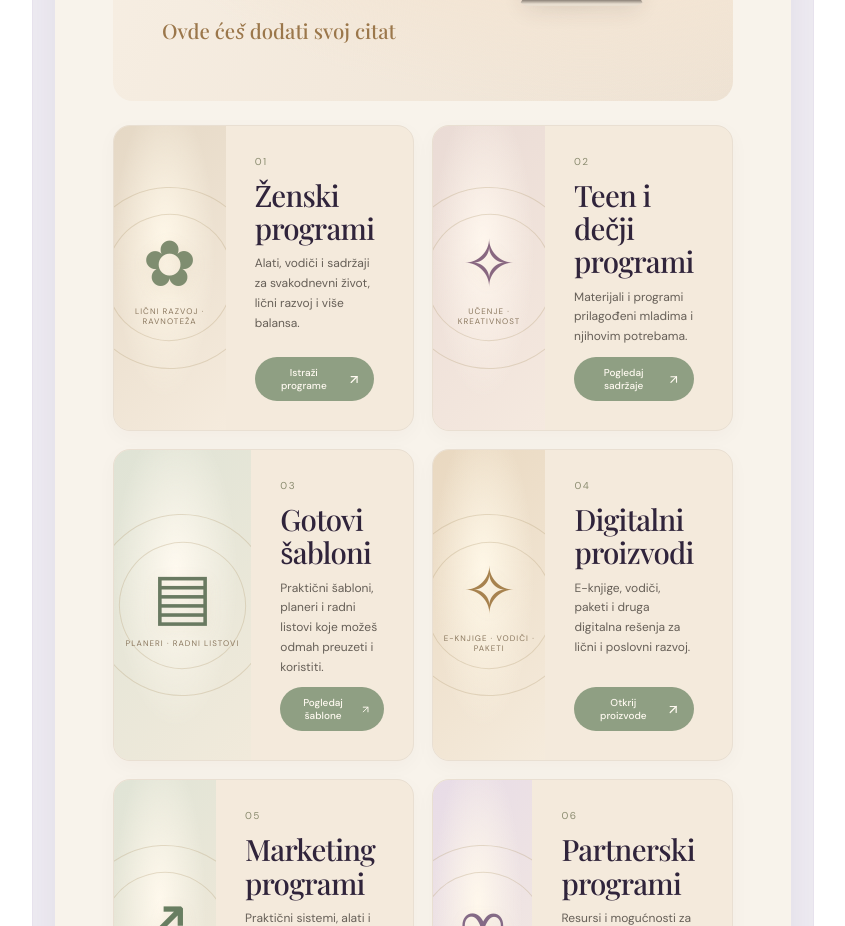
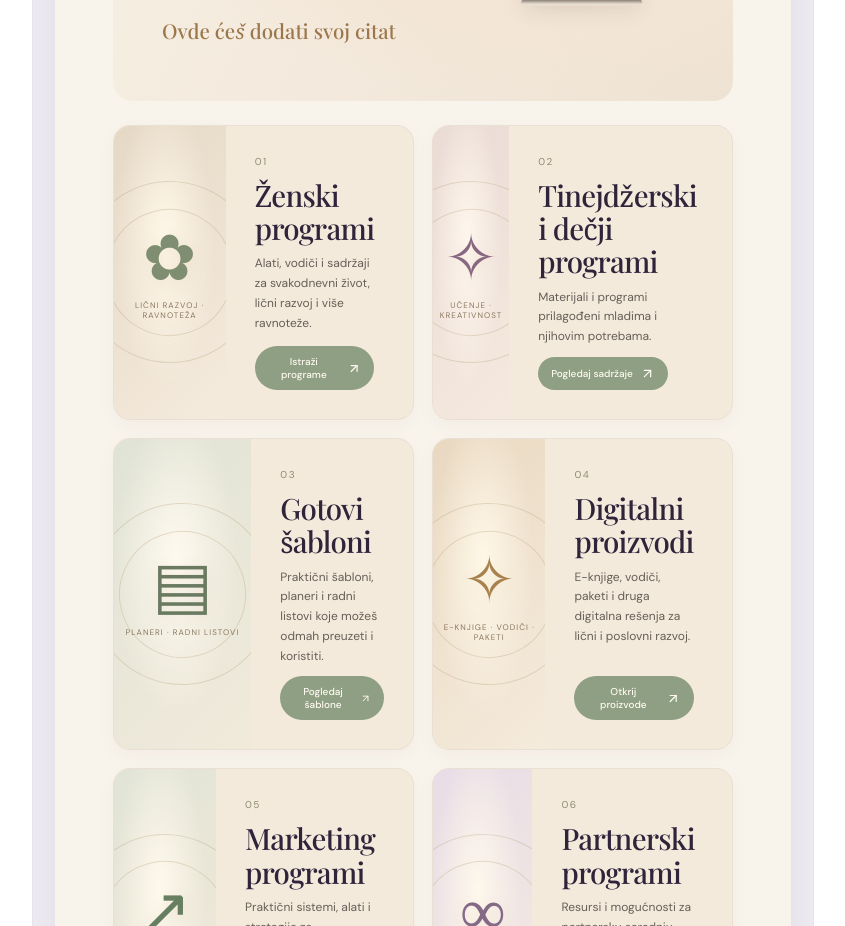
Before and after one commit to marijanaforai-creator/digital-soul-visual-editor, a React (Vite) app: page / in a window 1280 px wide. Shown: the part 1880-2806 px from the top of the page, without its empty margins (207-1052 px from the left). Built offline with nearby package versions, Linux system fonts and the light colour scheme.

Commit message:
Keep Library category wording fully Serbian

```diff
--- a/src/App.jsx
+++ b/src/App.jsx
@@ -178,8 +178,8 @@ export default function App() {
               </div>
             </div>
             <div className="library-grid">
-              <article className="library-card library-women"><div className="library-card-art"><span className="library-art-symbol">✿</span><span className="library-art-label">lični razvoj · ravnoteža</span></div><div className="library-card-copy"><span className="library-number">01</span><h2>Ženski programi</h2><p>Alati, vodiči i sadržaji za svakodnevni život, lični razvoj i više balansa.</p><button type="button">Istraži programe <ArrowUpRight size={15}/></button></div></article>
-              <article className="library-card library-teen"><div className="library-card-art"><span className="library-art-symbol">✧</span><span className="library-art-label">učenje · kreativnost</span></div><div className="library-card-copy"><span className="library-number">02</span><h2>Teen i dečji programi</h2><p>Materijali i programi prilagođeni mladima i njihovim potrebama.</p><button type="button">Pogledaj sadržaje <ArrowUpRight size={15}/></button></div></article>
+              <article className="library-card library-women"><div className="library-card-art"><span className="library-art-symbol">✿</span><span className="library-art-label">lični razvoj · ravnoteža</span></div><div className="library-card-copy"><span className="library-number">01</span><h2>Ženski programi</h2><p>Alati, vodiči i sadržaji za svakodnevni život, lični razvoj i više ravnoteže.</p><button type="button">Istraži programe <ArrowUpRight size={15}/></button></div></article>
+              <article className="library-card library-teen"><div className="library-card-art"><span className="library-art-symbol">✧</span><span className="library-art-label">učenje · kreativnost</span></div><div className="library-card-copy"><span className="library-number">02</span><h2>Tinejdžerski i dečji programi</h2><p>Materijali i programi prilagođeni mladima i njihovim potrebama.</p><button type="button">Pogledaj sadržaje <ArrowUpRight size={15}/></button></div></article>
               <article className="library-card library-templates"><div className="library-card-art"><span className="library-art-symbol">▤</span><span className="library-art-label">planeri · radni listovi</span></div><div className="library-card-copy"><span className="library-number">03</span><h2>Gotovi šabloni</h2><p>Praktični šabloni, planeri i radni listovi koje možeš odmah preuzeti i koristiti.</p><button type="button">Pogledaj šablone <ArrowUpRight size={15}/></button></div></article>
               <article className="library-card library-products"><div className="library-card-art"><span className="library-art-symbol">✧</span><span className="library-art-label">e-knjige · vodiči · paketi</span></div><div className="library-card-copy"><span className="library-number">04</span><h2>Digitalni proizvodi</h2><p>E-knjige, vodiči, paketi i druga digitalna rešenja za lični i poslovni razvoj.</p><button type="button">Otkrij proizvode <ArrowUpRight size={15}/></button></div></article>
               <article className="library-card library-marketing"><div className="library-card-art"><span className="library-art-symbol">↗</span><span className="library-art-label">marketing · sistemi · alati</span></div><div className="library-card-copy"><span className="library-number">05</span><h2>Marketing programi</h2><p>Praktični sistemi, alati i strategije za organizovan marketing i prodaju digitalnih proizvoda.</p><button type="button">Pogledaj programe <ArrowUpRight size={15}/></button></div></article>
```
